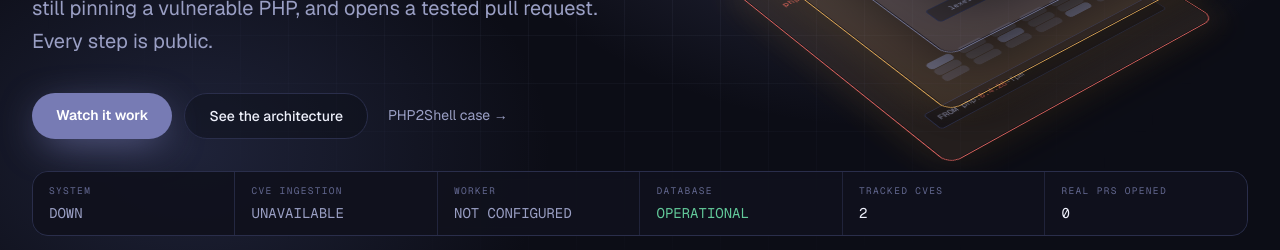
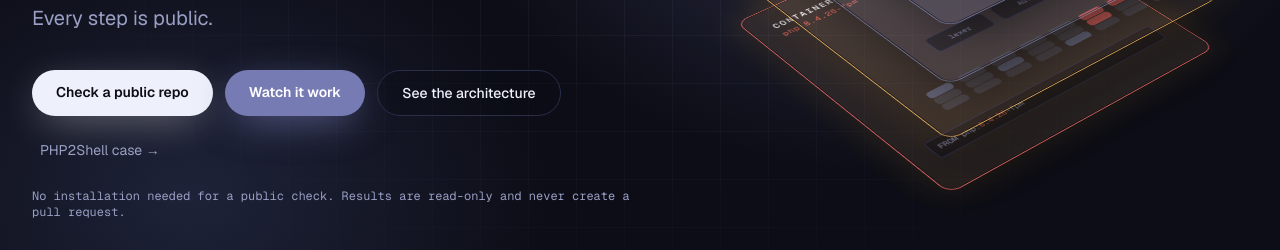
Before and after one commit to VineetKamath/phpagent, a Next.js app: page / in a window 1280 px wide. Shown: the part 502-752 px from the top of the page. Built offline with nearby package versions, Linux system fonts and the light colour scheme; no server answers; the database is empty.

Commit message:
Highlight public repository checks on homepage

```diff
--- a/src/app/page.tsx
+++ b/src/app/page.tsx
@@ -38,10 +38,12 @@ export default async function Home() {
               PHP2Shell broke the runtime under a large share of the web. This agent watches the advisories, finds opted-in repositories still pinning a vulnerable PHP, and opens a tested pull request. Every step is public.
             </p>
             <div className="load mt-9 flex flex-wrap gap-3" style={d(5)}>
+              <Link href="/check" className="rounded-full bg-paper px-6 py-3 text-sm font-semibold text-ink shadow-[0_10px_40px_-10px_rgba(255,255,255,.45)] transition hover:bg-php-glow">Check a public repo</Link>
               <Link href="#watch" className="rounded-full bg-php-500 px-6 py-3 text-sm font-semibold text-white shadow-[0_10px_40px_-10px_rgba(119,123,180,.9)] transition hover:bg-php-glow hover:text-ink">Watch it work</Link>
               <Link href="/architecture" className="rounded-full border border-line bg-ink/40 px-6 py-3 text-sm font-medium backdrop-blur transition hover:border-php">See the architecture</Link>
               <Link href="/research/php2shell" className="px-2 py-3 text-sm text-steel hover:text-paper">PHP2Shell case →</Link>
             </div>
+            <p className="load mt-4 font-mono text-xs text-steel" style={d(6)}>No installation needed for a public check. Results are read-only and never create a pull request.</p>
           </div>
           <div className="load floaty" style={d(3)}>
             <RuntimeStack3D auto className="h-[46vh] [--s:clamp(190px,30vw,340px)] lg:h-[64vh]" />
```
